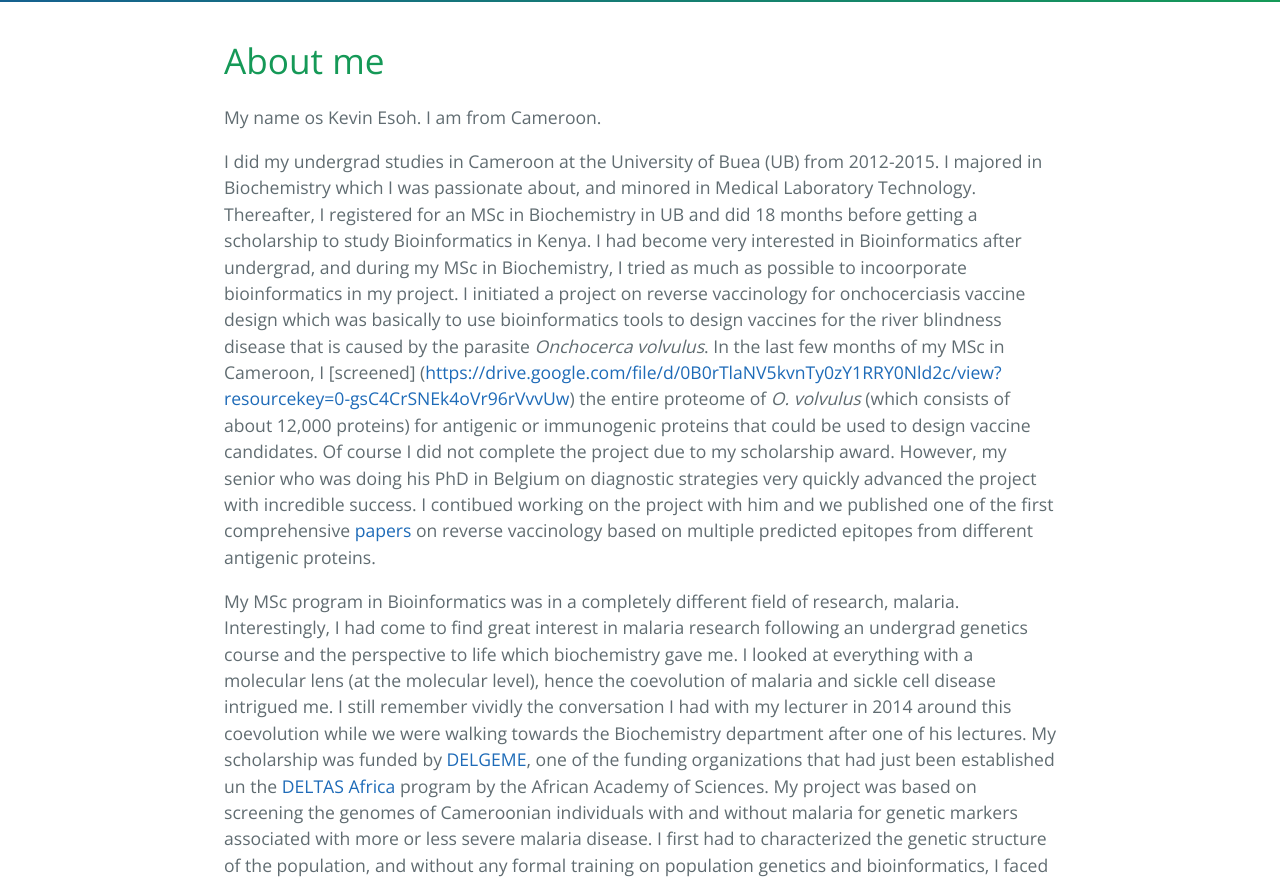
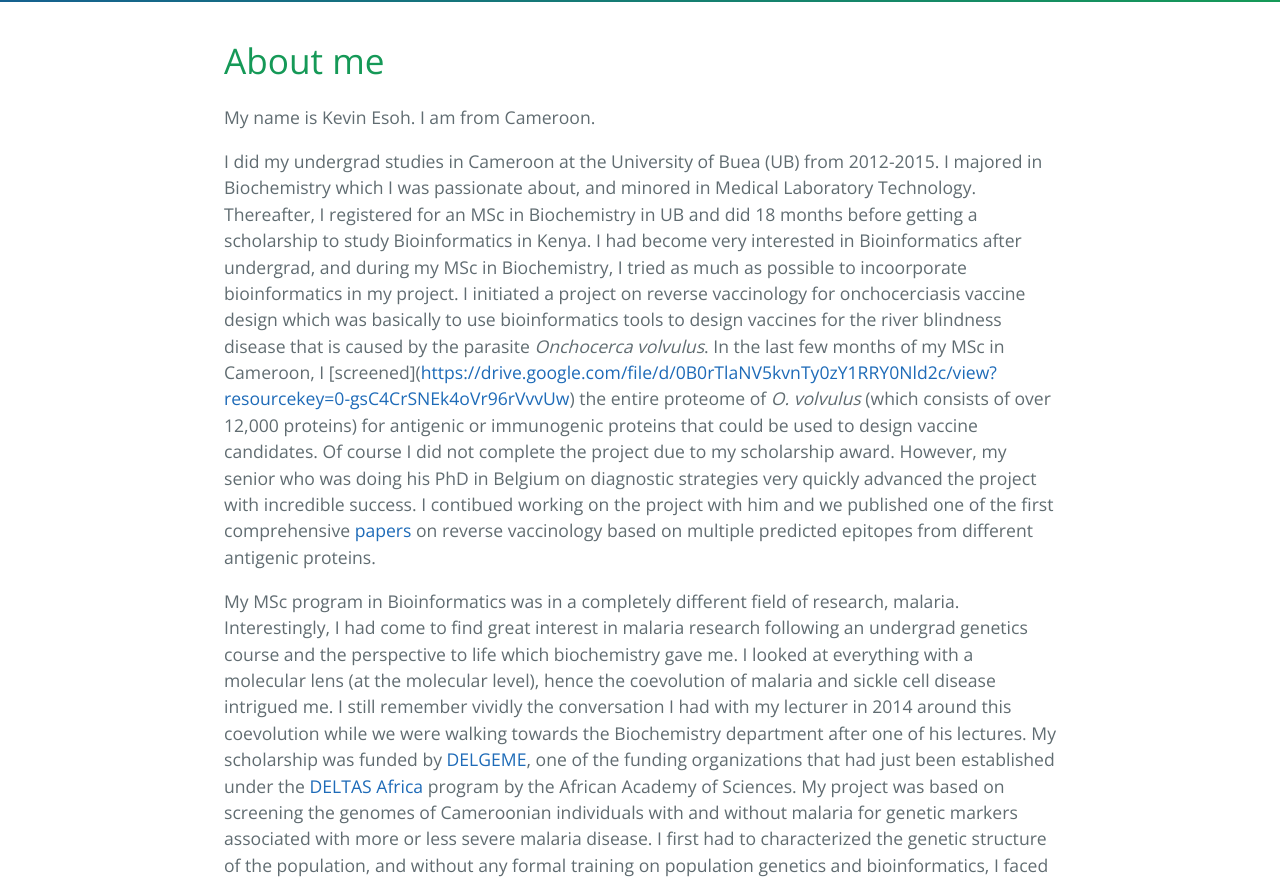
Before and after one commit to esohkevin/esohkevin.github.io, a Jekyll site: the page built from docs/about.md, in a window 1280 px wide. Shown: the part 381-1263 px from the top of the page. Built offline with Jekyll 4.4.1, drawn with Linux system fonts in a browser that asks for light colours.

Commit message:
update about

```diff
--- a/docs/about.md
+++ b/docs/about.md
@@ -6,7 +6,7 @@ layout: pages
 About me
 ========
 
-My name os Kevin Esoh. I am from Cameroon.
+My name is Kevin Esoh. I am from Cameroon.
 
 I did my undergrad studies in Cameroon at the University of Buea (UB)
 from 2012-2015. I majored in Biochemistry which I was passionate about,
@@ -19,9 +19,8 @@ in my project. I initiated a project on reverse vaccinology for
 onchocerciasis vaccine design which was basically to use bioinformatics
 tools to design vaccines for the river blindness disease that is caused
 by the parasite *Onchocerca volvulus*. In the last few months of my MSc
-in Cameroon, I \[screened\]
-(<a href="https://drive.google.com/file/d/0B0rTlaNV5kvnTy0zY1RRY0Nld2c/view?resourcekey=0-gsC4CrSNEk4oVr96rVvvUw" class="uri">https://drive.google.com/file/d/0B0rTlaNV5kvnTy0zY1RRY0Nld2c/view?resourcekey=0-gsC4CrSNEk4oVr96rVvvUw</a>)
-the entire proteome of *O. volvulus* (which consists of about 12,000
+in Cameroon, I \[screened\](<a href="https://drive.google.com/file/d/0B0rTlaNV5kvnTy0zY1RRY0Nld2c/view?resourcekey=0-gsC4CrSNEk4oVr96rVvvUw" class="uri">https://drive.google.com/file/d/0B0rTlaNV5kvnTy0zY1RRY0Nld2c/view?resourcekey=0-gsC4CrSNEk4oVr96rVvvUw</a>)
+the entire proteome of *O. volvulus* (which consists of over 12,000
 proteins) for antigenic or immunogenic proteins that could be used to
 design vaccine candidates. Of course I did not complete the project due
 to my scholarship award. However, my senior who was doing his PhD in
@@ -42,7 +41,7 @@ the conversation I had with my lecturer in 2014 around this coevolution
 while we were walking towards the Biochemistry department after one of
 his lectures. My scholarship was funded by
 [DELGEME](https://www.delgeme.org/), one of the funding organizations
-that had just been established un the [DELTAS
+that had just been established under the [DELTAS
 Africa](https://www.aasciences.africa/aesa/programmes/developing-excellence-leadership-training-and-science-africa-deltas-africa)
 program by the African Academy of Sciences. My project was based on
 screening the genomes of Cameroonian individuals with and without
```
